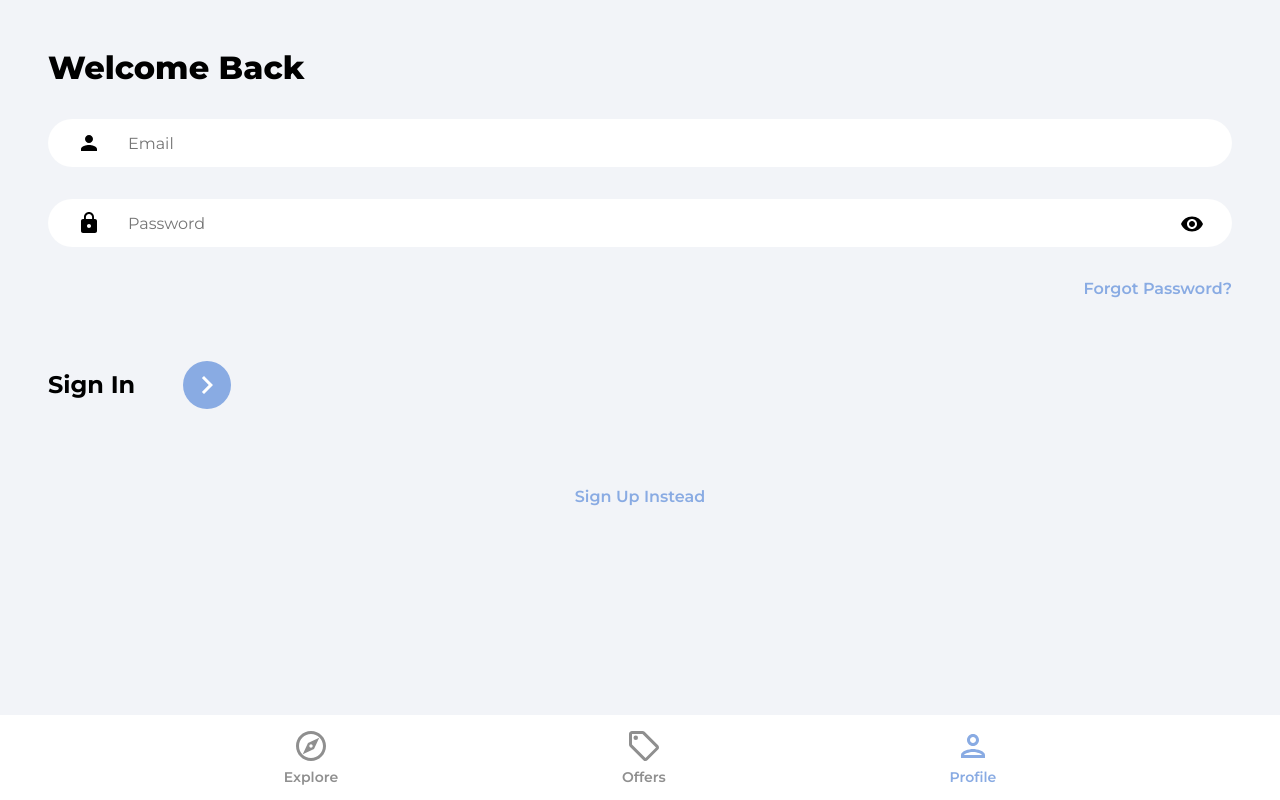
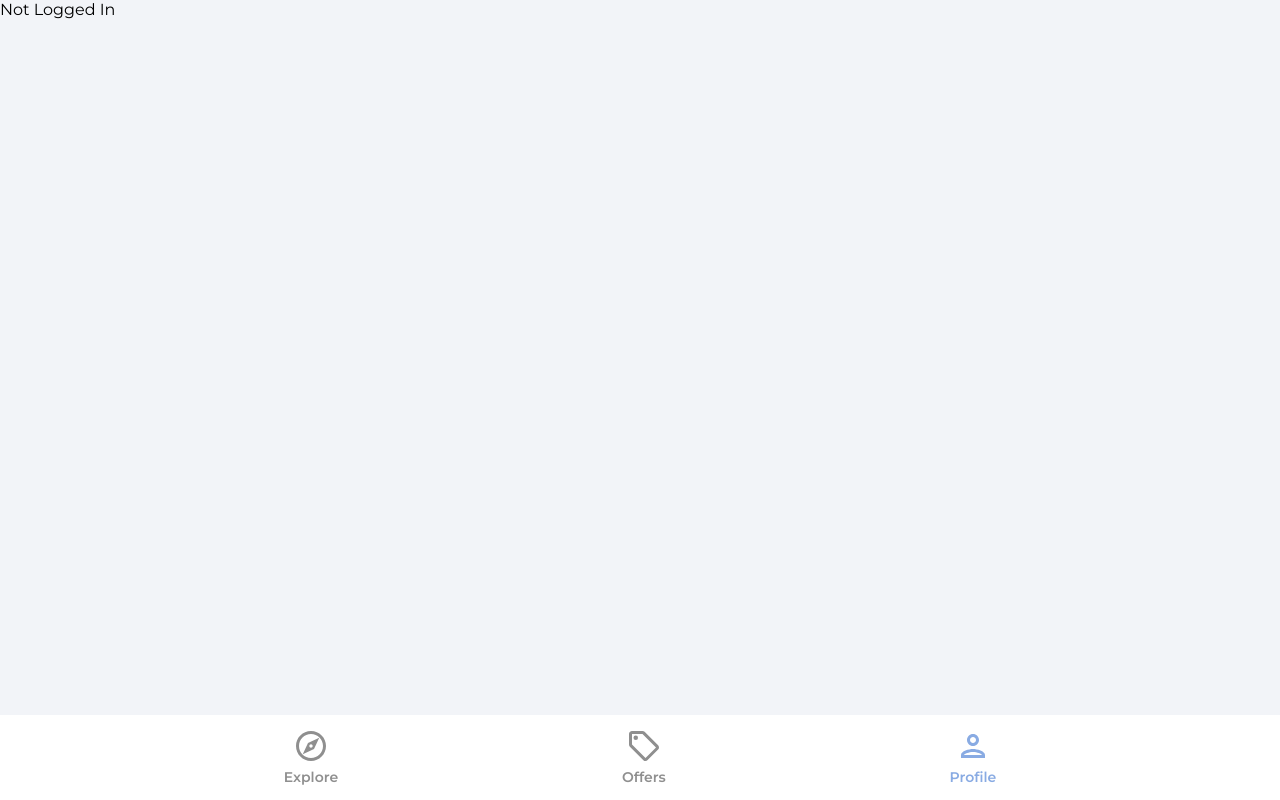
Before and after one commit to 247trend/Easy-Housing, a React (Create React App) app: page /profile in a window 1280 px wide. Built offline with nearby package versions, Linux system fonts and the light colour scheme; no server answers.

Commit message:
add sign in validation

```diff
--- a/src/App.js
+++ b/src/App.js
@@ -14,7 +14,7 @@ const App = () => {
         <Routes>
           <Route path="/" element={<Explore />} />
           <Route path="/offers" element={<Offers />} />
-          <Route path="/profile" element={<SignIn />} />
+          <Route path="/profile" element={<Profile />} />
           <Route path="/sign-in" element={<SignIn />} />
           <Route path="/sign-up" element={<SignUp />} />
           <Route path="/forgot-password" element={<ForgotPassword />} />
--- a/src/pages/Profile.jsx
+++ b/src/pages/Profile.jsx
@@ -1,7 +1,17 @@
+import { getAuth } from "firebase/auth"
+import { useState, useEffect } from "react"
+
 const Profile = () => {
-  return (
-    <div>Profile</div>
-  )
+
+  const [user, setUser] = useState(null)
+
+  const auth = getAuth()
+
+  useEffect(()=>{
+    setUser(auth.currentUser)
+  },[])
+
+  return user ? <h1>{user.displayName}</h1> : "Not Logged In"
 }
 
 export default Profile
--- a/src/pages/SignIn.jsx
+++ b/src/pages/SignIn.jsx
@@ -1,5 +1,6 @@
 import { useState } from "react"
 import { Link, useNavigate } from "react-router-dom"
+import { getAuth, signInWithEmailAndPassword } from "firebase/auth"
 import { ReactComponent as ArrowRightIcon } from "../assets/svg/keyboardArrowRightIcon.svg"
 import visibilityIcon from "../assets/svg/visibilityIcon.svg"
 
@@ -14,10 +15,25 @@ const SignIn = () => {
   const navigate = useNavigate()
 
   const onChange = (e) => {
-    setFormData((prevState)=>({
+    setFormData((prevState) => ({
       ...prevState,
-      [e.target.id]: e.target.value
+      [e.target.id]: e.target.value,
     }))
+  }
+
+  const onSubmit = async (e) => {
+    e.preventDefault()
+
+    try {
+      const auth = getAuth()
+      const userCredential = await signInWithEmailAndPassword(auth, email, password)
+
+      if (userCredential.user) {
+        navigate("/")
+      }
+    } catch (error) {
+      console.log(error)
+    }
   }
 
   return (
@@ -27,14 +43,16 @@ const SignIn = () => {
           <p className="pageHeader">Welcome Back</p>
         </header>
         <main>
-          <form>
+          <form onSubmit={onSubmit}>
             <input type="email" className="emailInput" placeholder="Email" id="email" value={email} onChange={onChange} />
             <div className="passwordInputDiv">
               <input type={showPass ? "text" : "password"} className="passwordInput" placeholder="Password" id="password" value={password} onChange={onChange} />
-              <img src={visibilityIcon} alt="show password" className="showPassword" onClick={()=>setShowPass((prevState)=> !prevState)} />
+              <img src={visibilityIcon} alt="show password" className="showPassword" onClick={() => setShowPass((prevState) => !prevState)} />
             </div>
 
-            <Link to="/forgot-password" className="forgotPasswordLink">Forgot Password?</Link>
+            <Link to="/forgot-password" className="forgotPasswordLink">
+              Forgot Password?
+            </Link>
 
             <div className="signInBar">
               <p className="signInText">Sign In</p>
@@ -44,7 +62,9 @@ const SignIn = () => {
             </div>
           </form>
 
-          <Link to="/sign-up" className="registerLink" >Sign Up Instead</Link>
+          <Link to="/sign-up" className="registerLink">
+            Sign Up Instead
+          </Link>
         </main>
       </div>
     </>
```
